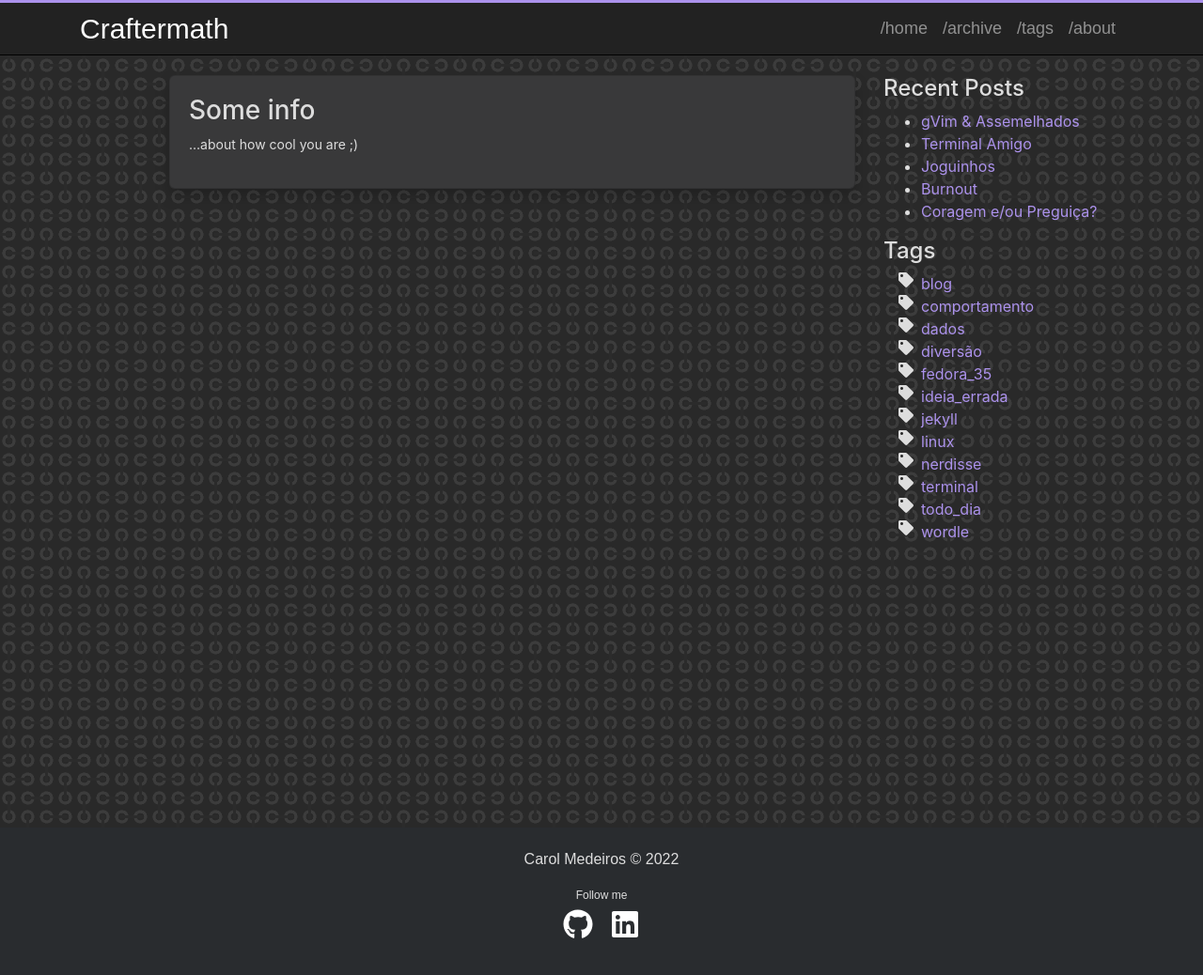
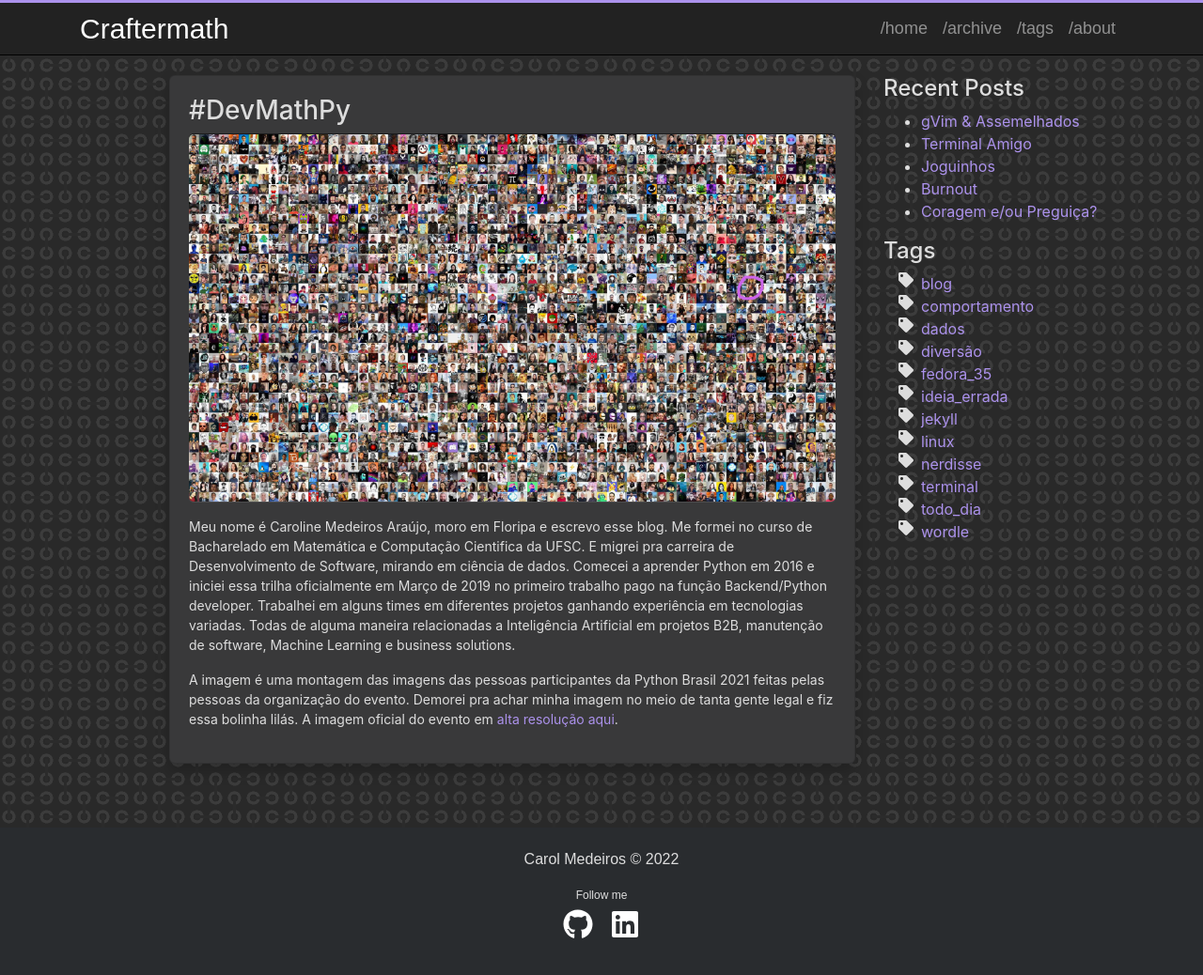
Before and after one commit to Craftermath/craftermath.github.io, a Jekyll site: the page built from docs/about.md, in a window 1280 px wide and 1063 px high. Shown: the top 1038 px of the window at 94% size. Built offline with Jekyll 4.4.1, drawn with Linux system fonts in a browser that asks for light colours.

Commit message:
update: about com foto

```diff
--- a/docs/about.md
+++ b/docs/about.md
@@ -4,5 +4,10 @@ title: About
 
 ---
 
-# Some info
-...about how cool you are ;)
+# #DevMathPy
+
+![me!](/assets/images/eu_na_pybr2021_1.jpg)
+
+Meu nome é Caroline Medeiros Araújo, moro em Floripa e escrevo esse blog. Me formei no curso de Bacharelado em Matemática e Computação Cientifica da UFSC. E migrei pra carreira de Desenvolvimento de Software, mirando em ciência de dados. Comecei a aprender Python em 2016 e iniciei essa trilha oficialmente em Março de 2019 no primeiro trabalho pago na função Backend/Python developer. Trabalhei em alguns times em diferentes projetos ganhando experiência em tecnologias variadas. Todas de alguma maneira relacionadas a Inteligência Artificial em projetos B2B, manutenção de software, Machine Learning e business solutions.
+
+A imagem é uma montagem das imagens das pessoas participantes da Python Brasil 2021 feitas pelas pessoas da organização do evento. Demorei pra achar minha imagem no meio de tanta gente legal e fiz essa bolinha lilás. A imagem oficial do evento em [alta resolução aqui](https://2021.pythonbrasil.org.br/foto-oficial.jpg).
```
Also changed, not shown: docs/assets/images/eu_na_pybr2021_1.jpg (added).
